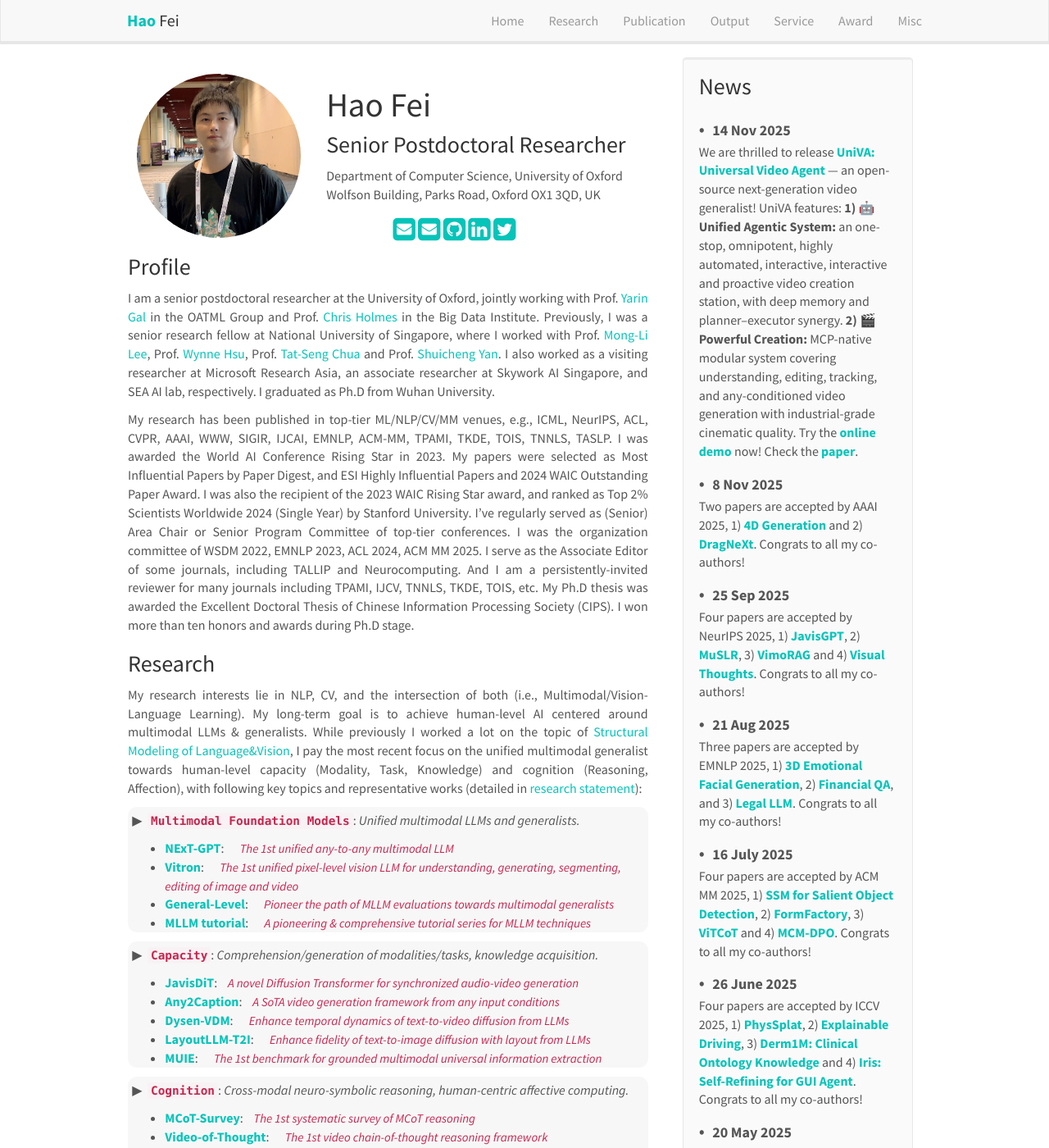
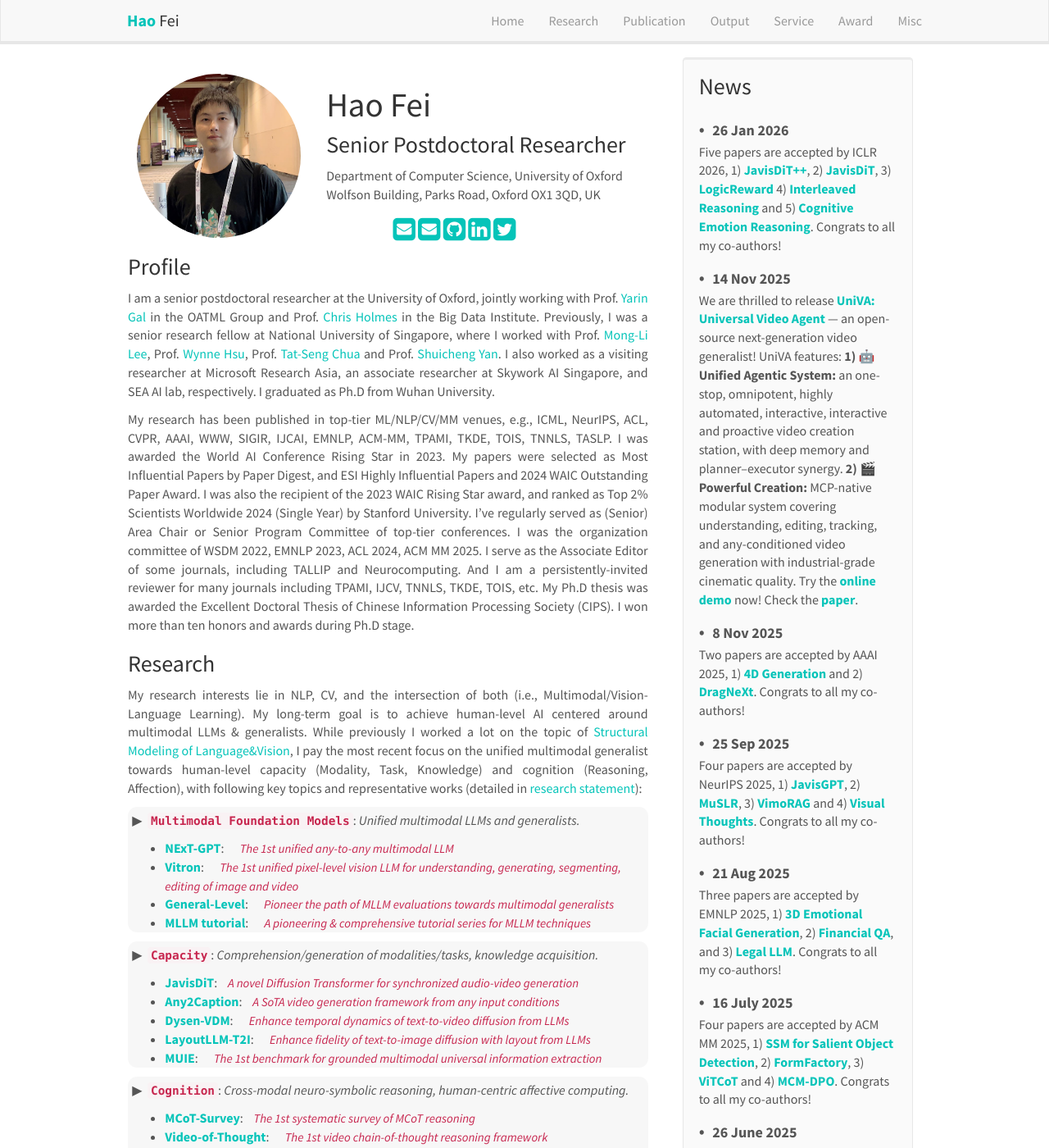
Before and after one commit to scofield7419/scofield7419.github.io, a Jekyll site: the page built from _pages/home.md, in a window 1280 px wide and 1400 px high. Shown: the whole window at 82% size. Built offline with Jekyll 4.4.1, drawn with Linux system fonts in a browser that asks for light colours; nearby versions of some CDN libraries; comment, search, counter and statistics services are not loaded; a style sheet for code colours, icons or effects is not loaded; some of the changed text lies outside the part shown.

Commit message:
Update news.yml

```diff
--- a/_data/news.yml
+++ b/_data/news.yml
@@ -1,3 +1,7 @@
+
+
+- date: 26 Jan 2026
+  headline: "Five papers are accepted by ICLR 2026, 1) [**JavisDiT++**](https://javisverse.github.io/JavisDiT2-page/), 2) [**JavisDiT**](https://javisverse.github.io/JavisDiT-page/), 3) [**LogicReward**](https://llm-symbol.github.io/LogicReward/) 4) [**Interleaved Reasoning**](#) and 5) [**Cognitive Emotion Reasoning**](https://hitemotion.github.io/). Congrats to all my co-authors!"
 
 
 - date: 14 Nov 2025
```
